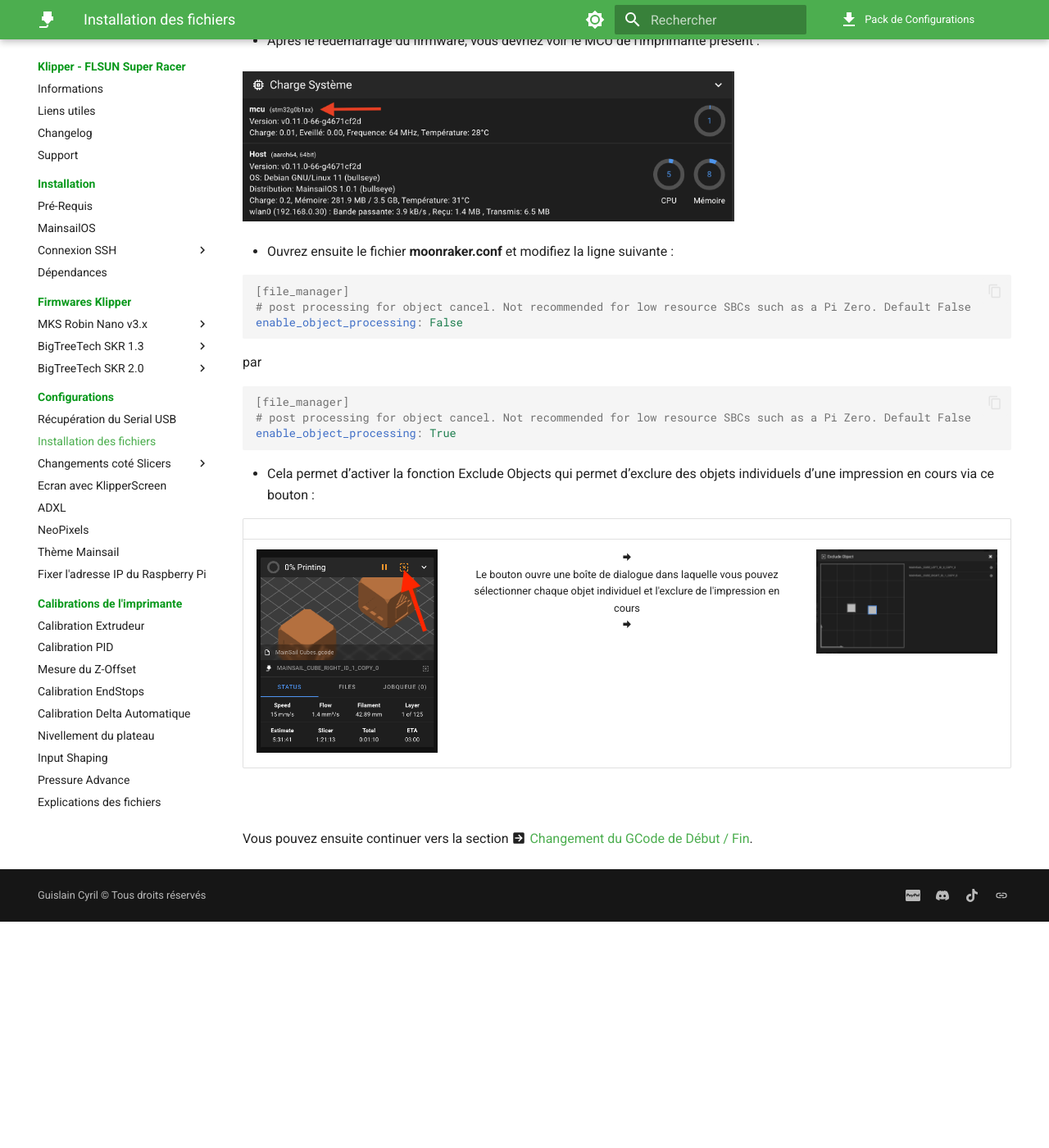
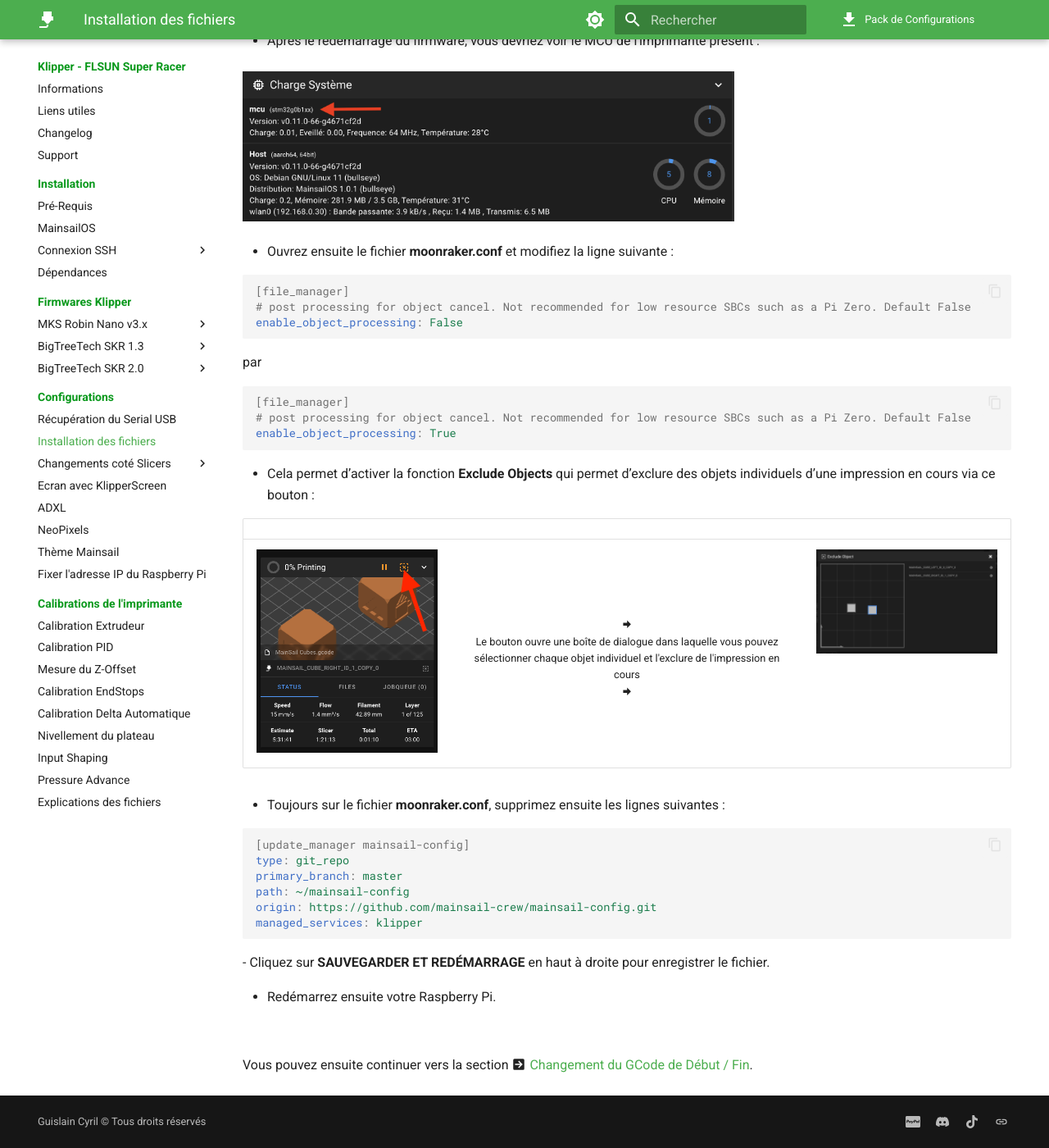
Before and after one commit to Guilouz/test, an MkDocs documentation site: the page built from docs/configurations/fichiers-de-configuration.md, in a window 1280 px wide and 1400 px high, scrolled down 2233 px. Shown: the whole window at 82% size. Built offline with MkDocs 1.6.1 and Material for MkDocs 9.7.7, drawn with Linux system fonts in a browser that asks for light colours; comment, search, counter and statistics services are not loaded; before the commit the page ends 3357 px from its top, so only the background shows below that.

Commit message:
Update fichiers-de-configuration.md

````diff
--- a/docs/configurations/fichiers-de-configuration.md
+++ b/docs/configurations/fichiers-de-configuration.md
@@ -86,11 +86,25 @@
 enable_object_processing: True
 ```
 
-- Cela permet d’activer la fonction Exclude Objects qui permet d’exclure des objets individuels d’une impression en cours via ce bouton :
+- Cela permet d’activer la fonction **Exclude Objects** qui permet d’exclure des objets individuels d’une impression en cours via ce bouton :
 
 |  |  |  |
 | :---------: | :---------: | :---------: |
-|![SMT32F407](../assets/img/configurations/exclude-objects-status-panel.png){ width="400" } | :material-arrow-right-bold:<br />Le bouton ouvre une boîte de dialogue dans laquelle vous pouvez sélectionner chaque objet individuel et l'exclure de l'impression en cours<br />:material-arrow-right-bold: | ![SMT32F429](../assets/img/configurations/exclude-objects.png){ width="400" } |
+|![SMT32F407](../assets/img/configurations/exclude-objects-status-panel.png){ width="400" } | <br /><br /><br /><br />:material-arrow-right-bold:<br />Le bouton ouvre une boîte de dialogue dans laquelle vous pouvez sélectionner chaque objet individuel et l'exclure de l'impression en cours<br />:material-arrow-right-bold: | ![SMT32F429](../assets/img/configurations/exclude-objects.png){ width="400" } |
+
+- Toujours sur le fichier **moonraker.conf**, supprimez ensuite les lignes suivantes :
+
+``` yaml
+[update_manager mainsail-config]
+type: git_repo
+primary_branch: master
+path: ~/mainsail-config
+origin: https://github.com/mainsail-crew/mainsail-config.git
+managed_services: klipper
+```
+- Cliquez sur **SAUVEGARDER ET REDÉMARRAGE** en haut à droite pour enregistrer le fichier.
+
+- Redémarrez ensuite votre Raspberry Pi.
 
 <br />
 
````
